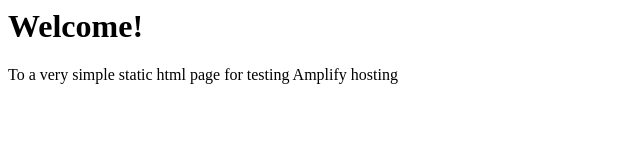
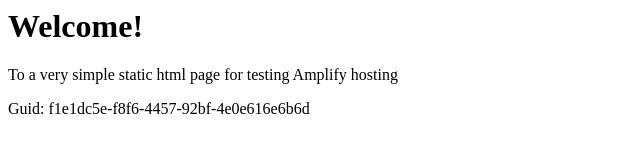
Before and after one commit to aws-aemilia-nrt/Github-PR-Commit-Integration-Test-DoNotTouch-v1-prod-ap-northeast-1, a website: page src/index.html in a window 1280 px wide. Shown: the whole page, without its empty margins (0-640 px from the left). Drawn offline with Linux system fonts and the light colour scheme.

Commit message:
commit from integ tests

```diff
--- a/src/index.html
+++ b/src/index.html
@@ -1,3 +1,5 @@
+
+
 <html lang="en">
 
 <head>
@@ -10,6 +12,6 @@
 <body>
     <h1>Welcome!</h1>
     <p>To a very simple static html page for testing Amplify hosting</p>
-</body>
+    <p>Guid: f1e1dc5e-f8f6-4457-92bf-4e0e616e6b6d</p></body>
 
 </html>
```
